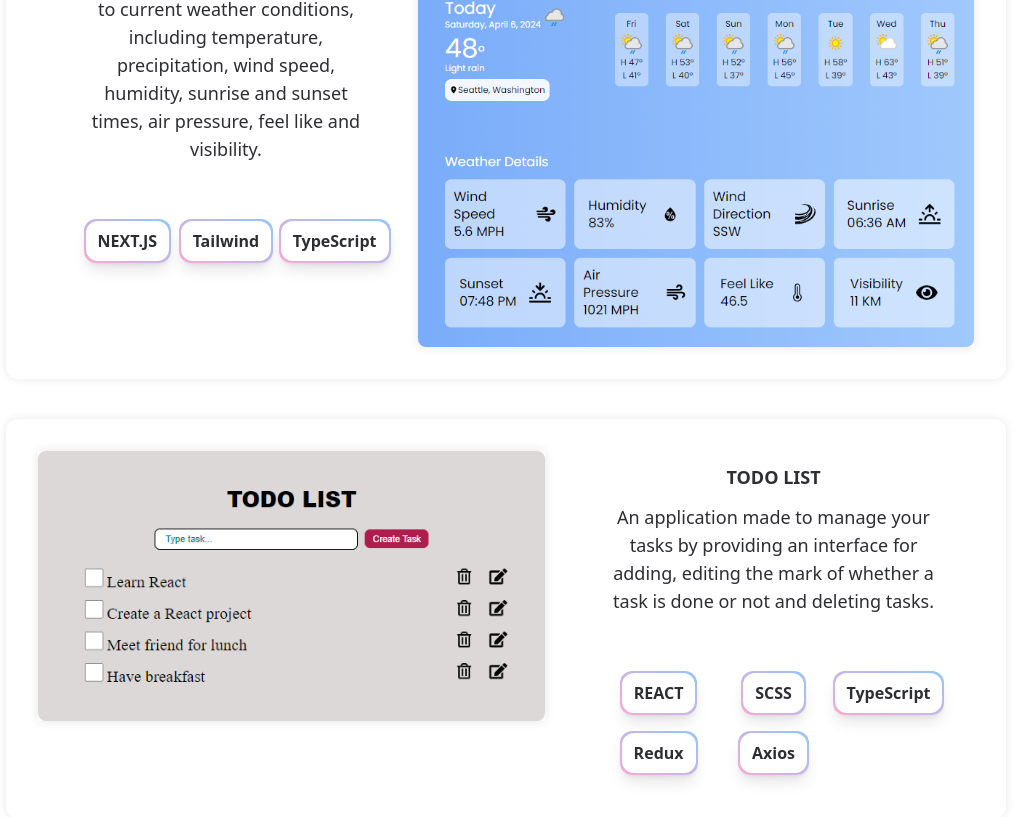
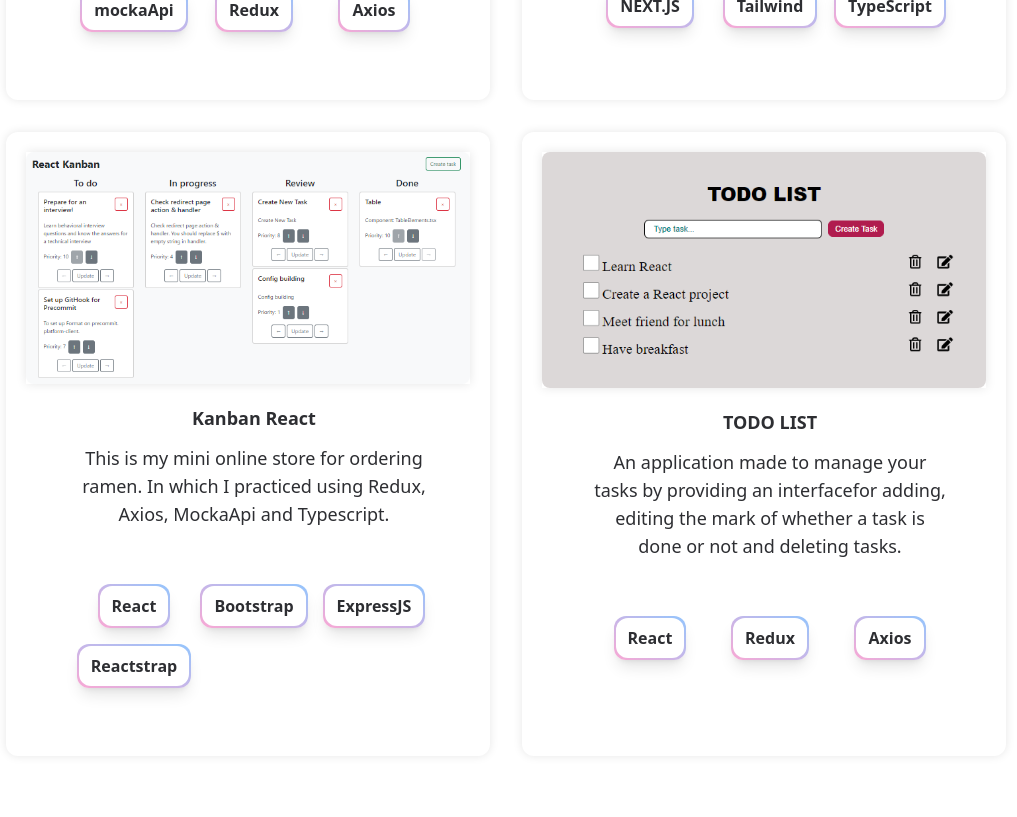
Before and after one commit to MidnightYKT/portfolio_aliev, a React (Create React App) app: page / in a window 1280 px wide. Shown: the part 1980-2797 px from the top of the page, without its empty margins (134-1151 px from the left). Built offline with nearby package versions, Linux system fonts and the light colour scheme.

Commit message:
added custom data + shortened code for projects + added image

```diff
--- a/src/assets/image/index.js
+++ b/src/assets/image/index.js
@@ -19,6 +19,7 @@ import ImgAboutText from '../image/About/imgAboutText.png'
 import ProjectRamen from '../image/Projects/project_ramen.png'
 import ProjectWeather from '../image/Projects/weatherReact.png'
 import ProjectTodo from '../image/Projects/todoReact.png'
+import PorjectKanban from '../image/Projects/kanbanReact.png'
 
 export {
     ImgAvatar,
@@ -37,4 +38,5 @@ export {
     ProjectRamen,
     ProjectWeather,
     ProjectTodo,
+    PorjectKanban,
 }
--- a/src/components/Projects/index.js
+++ b/src/components/Projects/index.js
@@ -1,8 +1,10 @@
 import React from 'react'
 
-import { ProjectRamen, ProjectTodo, ProjectWeather } from '../../assets/image'
+import { ProjectRamen, ProjectTodo, ProjectWeather, PorjectKanban } from '../../assets/image'
+import { data } from '../../data'
 
 const Projects = () => {
+    console.log(data)
     return (
         <section>
             <div
@@ -14,141 +16,44 @@ const Projects = () => {
                     <p className="mb-3 font-extrabold text-2xl">
                         Each project is a unique piece of development
                     </p>
-                    <div className="md:p-20 lg:p-6 lg:flex lg:justify-between lg:h-full lg:w-full shadow-3xl rounded-xl">
-                        <div className="relative p-2 md:block">
+
+                    <div className="lg:grid grid-cols-2 gap-8">
+                        {data.map((project) => (
+                            <div
+                                className="duration-700 hover:scale-105 mt-7 p-3 md:p-5 lg:h-full lg:w-full shadow-3xl rounded-xl"
+                                key={project.id}
+                            >
+                                <div className="relative md:block">
                                     <div className="shadow-3xl">
-                                <a
-                                    target="_blank"
-                                    rel="noreferrer"
-                                    href="https://react-store-ramen.vercel.app/"
-                                >
+                                        <a target="_blank" rel="noreferrer" href={project.url}>
                                             <img
-                                        src={ProjectRamen}
+                                                src={project.image}
                                                 alt=""
-                                        className="w-full h-auto rounded-lg"
+                                                className="w-full h-full max-h-[300px] max-w-7xl rounded-lg"
                                             />
                                         </a>
                                     </div>
                                 </div>
-                        <div className="lg:w-[50%] text-center py-5 px-10 lg:mt-0 ml-3">
-                            <p className="mb-3 font-extrabold text-lg">REACT RAMEN</p>
+                                <div className=" text-center py-5 lg:px-10 lg:mt-0 ml-3">
+                                    <p className="mb-3 font-extrabold text-lg">{project.title}</p>
                                     <p className="my-3 font-medium text-lg">
-                                This is my mini online store for ordering ramen. In which I
-                                practiced using Redux, Axios, MockaApi and Typescript.
+                                        {project.description}
                                     </p>
                                     <div className="grid gap-x-2 gap-y-4 grid-cols-2 md:grid-cols-3 place-items-center mt-8 md:mt-14">
-                                <div className="rounded-xl bg-gradient-to-tr from-pink-300 to-blue-300 p-0.5 shadow-lg duration-500 hover:scale-110">
-                                    <p className="font-bold bg-white px-3 py-2 rounded-xl">REACT</p>
-                                </div>
-                                <div className="rounded-xl bg-gradient-to-tr from-pink-300 to-blue-300 p-0.5 shadow-lg duration-500 hover:scale-110">
-                                    <p className="font-bold bg-white px-3 py-2 rounded-xl">SCSS</p>
-                                </div>
-                                <div className="rounded-xl bg-gradient-to-tr from-pink-300 to-blue-300 p-0.5 shadow-lg duration-500 hover:scale-110">
+                                        {project.tools.map((tool) => (
+                                            <div
+                                                className="rounded-xl bg-gradient-to-tr from-pink-300 to-blue-300 p-0.5 shadow-lg duration-500 hover:scale-110"
+                                                key={tool.id}
+                                            >
                                                 <p className="font-bold bg-white px-3 py-2 rounded-xl">
-                                        TypeScript
+                                                    {tool.name}
                                                 </p>
                                             </div>
-                                <div className="rounded-xl bg-gradient-to-tr from-pink-300 to-blue-300 p-0.5 shadow-lg duration-500 hover:scale-110">
-                                    <p className="font-bold bg-white px-3 py-2 rounded-xl">
-                                        mockaApi
-                                    </p>
-                                </div>
-                                <div className="rounded-xl bg-gradient-to-tr from-pink-300 to-blue-300 p-0.5 shadow-lg duration-500 hover:scale-110">
-                                    <p className="font-bold bg-white px-3 py-2 rounded-xl">Redux</p>
-                                </div>
-                                <div className="rounded-xl bg-gradient-to-tr from-pink-300 to-blue-300 p-0.5 shadow-lg duration-500 hover:scale-110">
-                                    <p className="font-bold bg-white px-3 py-2 rounded-xl">Axios</p>
+                                        ))}
                                     </div>
                                 </div>
                             </div>
-                    </div>
-
-                    <div className="mt-10 md:p-20 lg:p-6 lg:flex lg:justify-between lg:h-full lg:w-full shadow-3xl rounded-xl">
-                        <div className="lg:w-[50%] text-center py-5 px-10 lg:mt-0 ml-3">
-                            <p className="mb-3 font-extrabold text-lg">WEATHER APP</p>
-                            <p className="my-3 font-medium text-lg">
-                                The weather app provides access to current weather conditions,
-                                including temperature, precipitation, wind speed, humidity, sunrise
-                                and sunset times, air pressure, feel like and visibility.
-                            </p>
-                            <div className="grid gap-x-2 gap-y-4 grid-cols-2 md:grid-cols-3 place-items-center mt-8 md:mt-14">
-                                <div className="rounded-xl bg-gradient-to-tr from-pink-300 to-blue-300 p-0.5 shadow-lg duration-500 hover:scale-110">
-                                    <p className="font-bold bg-white px-3 py-2 rounded-xl">
-                                        NEXT.JS
-                                    </p>
-                                </div>
-                                <div className="rounded-xl bg-gradient-to-tr from-pink-300 to-blue-300 p-0.5 shadow-lg duration-500 hover:scale-110">
-                                    <p className="font-bold bg-white px-3 py-2 rounded-xl">
-                                        Tailwind
-                                    </p>
-                                </div>
-                                <div className="rounded-xl bg-gradient-to-tr from-pink-300 to-blue-300 p-0.5 shadow-lg duration-500 hover:scale-110 ml-5">
-                                    <p className="font-bold bg-white px-3 py-2 rounded-xl">
-                                        TypeScript
-                                    </p>
-                                </div>
-                            </div>
-                        </div>
-                        <div className="relative p-2 md:block">
-                            <div className="shadow-3xl">
-                                <a
-                                    target="_blank"
-                                    rel="noreferrer"
-                                    href="https://weather-app-three-gamma-31.vercel.app/"
-                                >
-                                    <img
-                                        src={ProjectWeather}
-                                        alt=""
-                                        className="w-full h-auto rounded-lg"
-                                    />
-                                </a>
-                            </div>
-                        </div>
-                    </div>
-
-                    <div className="mt-10 md:p-20 lg:p-6 lg:flex lg:justify-between lg:h-full lg:w-full shadow-3xl rounded-xl">
-                        <div className="relative p-2 md:block">
-                            <div className="shadow-3xl ">
-                                <a
-                                    target="_blank"
-                                    rel="noreferrer"
-                                    href="https://todo-r-theta.vercel.app/"
-                                >
-                                    <img
-                                        src={ProjectTodo}
-                                        alt=""
-                                        className="w-full h-auto rounded-lg"
-                                    />
-                                </a>
-                            </div>
-                        </div>
-                        <div className="lg:w-[50%] text-center py-5 px-10 lg:mt-0 ml-3">
-                            <p className="mb-3 font-extrabold text-lg">TODO LIST</p>
-                            <p className="my-3 font-medium text-lg">
-                                An application made to manage your tasks by providing an interface
-                                for adding, editing the mark of whether a task is done or not and
-                                deleting tasks.
-                            </p>
-                            <div className="grid gap-x-2 gap-y-4 grid-cols-2 md:grid-cols-3 place-items-center mt-8 md:mt-14">
-                                <div className="rounded-xl bg-gradient-to-tr from-pink-300 to-blue-300 p-0.5 shadow-lg duration-500 hover:scale-110">
-                                    <p className="font-bold bg-white px-3 py-2 rounded-xl">REACT</p>
-                                </div>
-                                <div className="rounded-xl bg-gradient-to-tr from-pink-300 to-blue-300 p-0.5 shadow-lg duration-500 hover:scale-110">
-                                    <p className="font-bold bg-white px-3 py-2 rounded-xl">SCSS</p>
-                                </div>
-                                <div className="rounded-xl bg-gradient-to-tr from-pink-300 to-blue-300 p-0.5 shadow-lg duration-500 hover:scale-110">
-                                    <p className="font-bold bg-white px-3 py-2 rounded-xl">
-                                        TypeScript
-                                    </p>
-                                </div>
-                                <div className="rounded-xl bg-gradient-to-tr from-pink-300 to-blue-300 p-0.5 shadow-lg duration-500 hover:scale-110">
-                                    <p className="font-bold bg-white px-3 py-2 rounded-xl">Redux</p>
-                                </div>
-                                <div className="rounded-xl bg-gradient-to-tr from-pink-300 to-blue-300 p-0.5 shadow-lg duration-500 hover:scale-110">
-                                    <p className="font-bold bg-white px-3 py-2 rounded-xl">Axios</p>
-                                </div>
-                            </div>
-                        </div>
+                        ))}
                     </div>
                 </div>
             </div>
--- /dev/null
+++ b/src/data/index.js
@@ -0,0 +1,108 @@
+import { ProjectRamen, ProjectTodo, ProjectWeather, PorjectKanban } from '../assets/image'
+
+export const data = [
+    {
+        id: 0,
+        title: 'REACT RAMEN',
+        description:
+            'This is my mini online store for ordering ramen. In which I practiced using Redux, Axios, MockaApi and Typescript.',
+        image: ProjectRamen,
+        url: 'https://react-store-ramen.vercel.app/',
+        tools: [
+            {
+                id: 0,
+                name: 'React',
+            },
+            {
+                id: 1,
+                name: 'SCSS',
+            },
+            {
+                id: 2,
+                name: 'TypeScript',
+            },
+            {
+                id: 3,
+                name: 'mockaApi',
+            },
+            {
+                id: 4,
+                name: 'Redux',
+            },
+            {
+                id: 5,
+                name: 'Axios',
+            },
+        ],
+    },
+    {
+        id: 1,
+        title: 'WEATHER APP',
+        description:
+            'The weather app provides access to current weather conditions, including temperature, precipitation, wind speed, humidity, sunrise and sunset times, air pressure, feel like and visibility.',
+        image: ProjectWeather,
+        url: 'https://weather-app-three-gamma-31.vercel.app/',
+        tools: [
+            {
+                id: 0,
+                name: 'NEXT.JS',
+            },
+            {
+                id: 1,
+                name: 'Tailwind',
+            },
+            {
+                id: 2,
+                name: 'TypeScript',
+            },
+        ],
+    },
+    {
+        id: 2,
+        title: 'Kanban React',
+        description:
+            'This is my mini online store for ordering ramen. In which I practiced using Redux, Axios, MockaApi and Typescript.',
+        image: PorjectKanban,
+        url: 'https://kanban-board-iota-beige.vercel.app/',
+        tools: [
+            {
+                id: 0,
+                name: 'React',
+            },
+            {
+                id: 1,
+                name: 'Bootstrap',
+            },
+            {
+                id: 2,
+                name: 'ExpressJS',
+            },
+            {
+                id: 3,
+                name: 'Reactstrap',
+            },
+        ],
+    },
+    {
+        id: 3,
+        title: 'TODO LIST',
+        description:
+            'An application made to manage your tasks by providing an interfacefor adding, editing the mark of whether a task is done or not and deleting tasks.',
+        image: ProjectTodo,
+        url: 'https://todo-r-theta.vercel.app/',
+        tools: [
+            {
+                id: 0,
+                name: 'React',
+            },
+            {
+                id: 1,
+                name: 'Redux',
+            },
+            {
+                id: 2,
+                name: 'Axios',
+            },
+        ],
+    },
+]
```
Also changed, not shown: src/assets/image/Projects/kanbanReact.png (added). Lines whose indentation alone changed are shown as unchanged.
